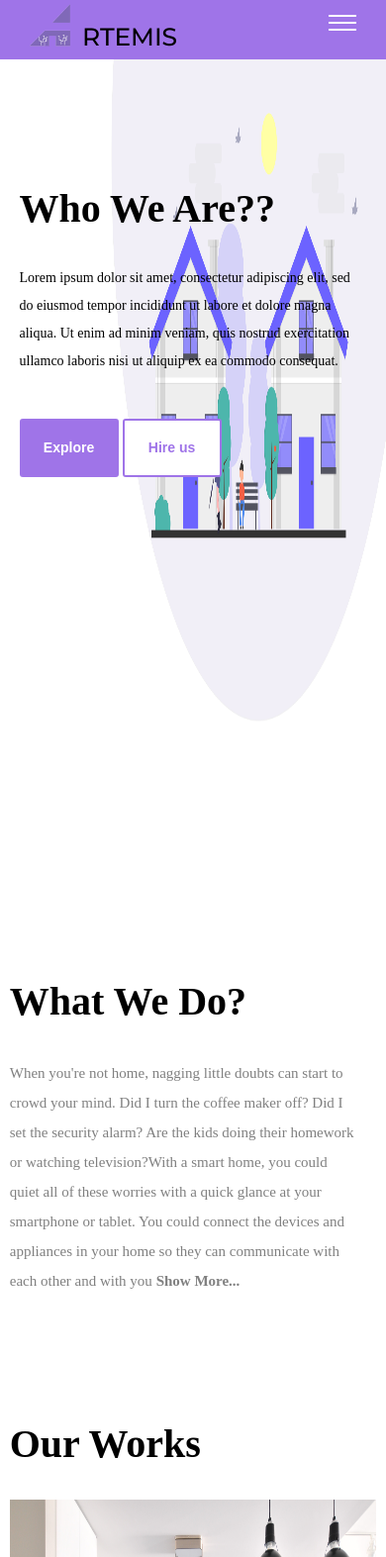
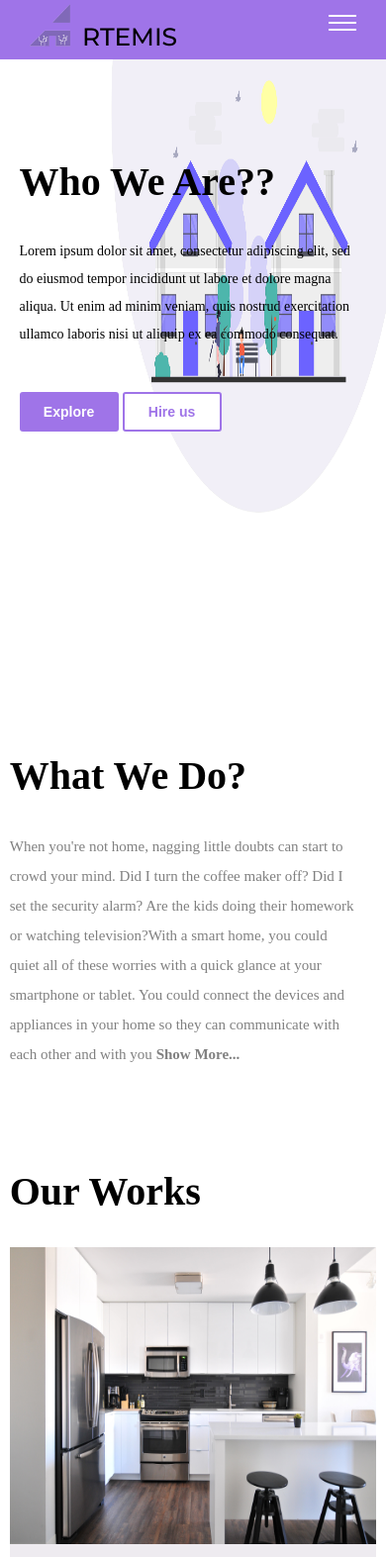
Before and after one commit to shayolaw/Artemis, a website: page first.html in a window 390 px wide. Shown: the top 1573 px of the page at 99% size. Drawn offline with nearby package versions, Linux system fonts and the light colour scheme.

Commit message:
Update style.css

```diff
--- a/style.css
+++ b/style.css
@@ -27,11 +27,11 @@ nav {
   top: 0;
   z-index: -1;
   width: 100vw;
-  height: 100vh; }
+  height: 600px; }
 
 .description {
-  margin-top: 15vh;
-  height: 80vh;
+  margin-top: 50px;
+  height: 500px;
   width: 35vw;
   margin-left: 30px; }
   .description h2 {
@@ -43,7 +43,7 @@ nav {
     font-weight: 400; }
   .description button {
     margin-top: 30px;
-    height: 7vh;
+    height: 40px;
     width: 100px;
     background-color: #9f74e8;
     border: 0px;
@@ -80,17 +80,17 @@ nav {
 
 .portfolio {
   width: 95vw;
-  margin: 15vh auto; }
+  margin: 100px auto; }
   .portfolio h2 {
     font-size: 40px;
     font-weight: bold; }
   .portfolio .card {
     display: flex;
     justify-content: space-around;
-    margin-bottom: 15vh; }
+    margin-bottom: 100px; }
     .portfolio .card img {
       width: 40vw;
-      height: 50vh; }
+      height: 300px; }
     .portfolio .card p {
       width: 30vw;
       line-height: 200%;
@@ -101,15 +101,15 @@ nav {
   margin: 0 auto;
   width: 95vw; }
   .video iframe {
-    height: 100vh;
+    height: 600px;
     width: 95vw; }
 
 footer {
-  margin-top: 15vh;
+  margin-top: 100px;
   display: flex;
   align-items: center;
   justify-content: center;
-  height: 10vh;
+  height: 80px;
   background-color: #9f74e8;
   color: white; }
   footer p {
@@ -158,6 +158,6 @@ footer {
 
   .description {
     width: 90vw;
-    margin: 15vh auto; } }
+    margin: 100px auto; } }
 
 /*# sourceMappingURL=style.css.map */
```
